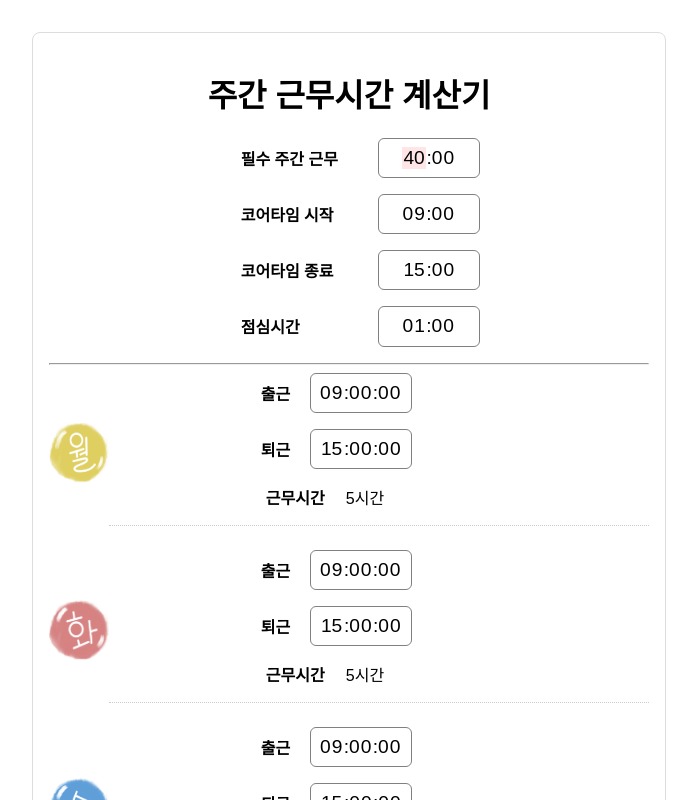
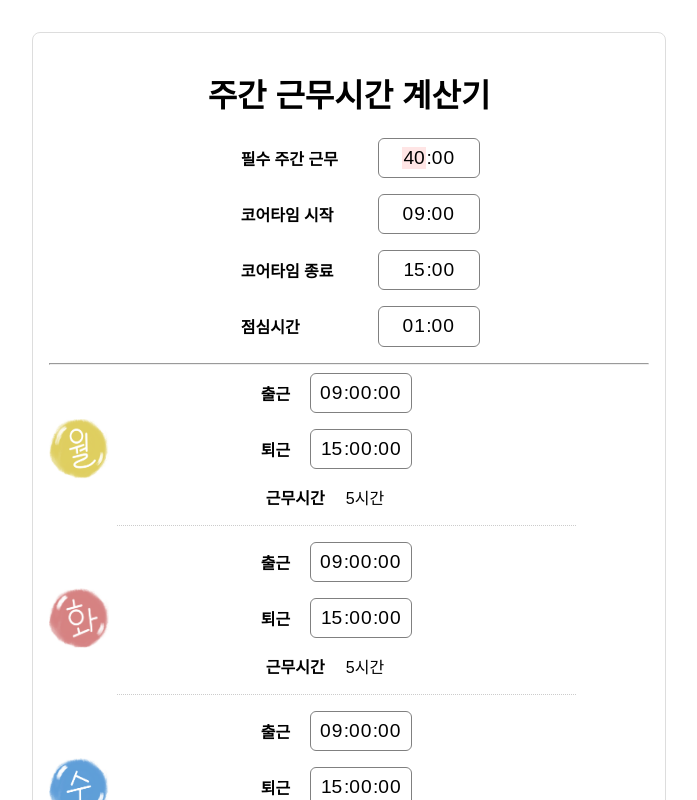
Before and after one commit to wlstjdwkd/40TimeCalculator, a React (Create React App) app in the folder frontend/time_calculator/: page / in a window 1280 px wide. Shown: the top 800 px of the page, without its empty margins (291-988 px from the left). Built offline with nearby package versions, Linux system fonts and the light colour scheme; the HTML template or start-up script is replaced by a standard one.

Commit message:
feat : image plus

```diff
--- a/frontend/time_calculator/src/DaySection.js
+++ b/frontend/time_calculator/src/DaySection.js
@@ -24,7 +24,7 @@ function DaySection({ imageSrc, startTime, endTime, totalTime, onStartChange, on
                         value={startTime}
                         format="HH:mm:ss"
                         clearIcon={null}
-                        maxDetail="minute"
+                        maxDetail="second"
                         disableClock
                     />
                     </div>
@@ -39,7 +39,7 @@ function DaySection({ imageSrc, startTime, endTime, totalTime, onStartChange, on
                         value={endTime}
                         format="HH:mm:ss"
                         clearIcon={null}
-                        maxDetail="minute"
+                        maxDetail="second"
                         disableClock
                     />
                     </div>
@@ -51,7 +51,7 @@ function DaySection({ imageSrc, startTime, endTime, totalTime, onStartChange, on
                     <span style={{ fontSize: '1rem' }}>{totalTime || '-'}</span>
                 </div>
 
-                <hr style={{ border: 'none', borderTop: '1px dotted #ccc', width: '100%', margin: '0.5rem auto' }} />
+                <hr style={{ border: 'none', borderTop: '1px dotted #ccc', width: '85%', margin: '0.5rem 0.5rem auto' }} />
             </div>
       </div>
     );
```
